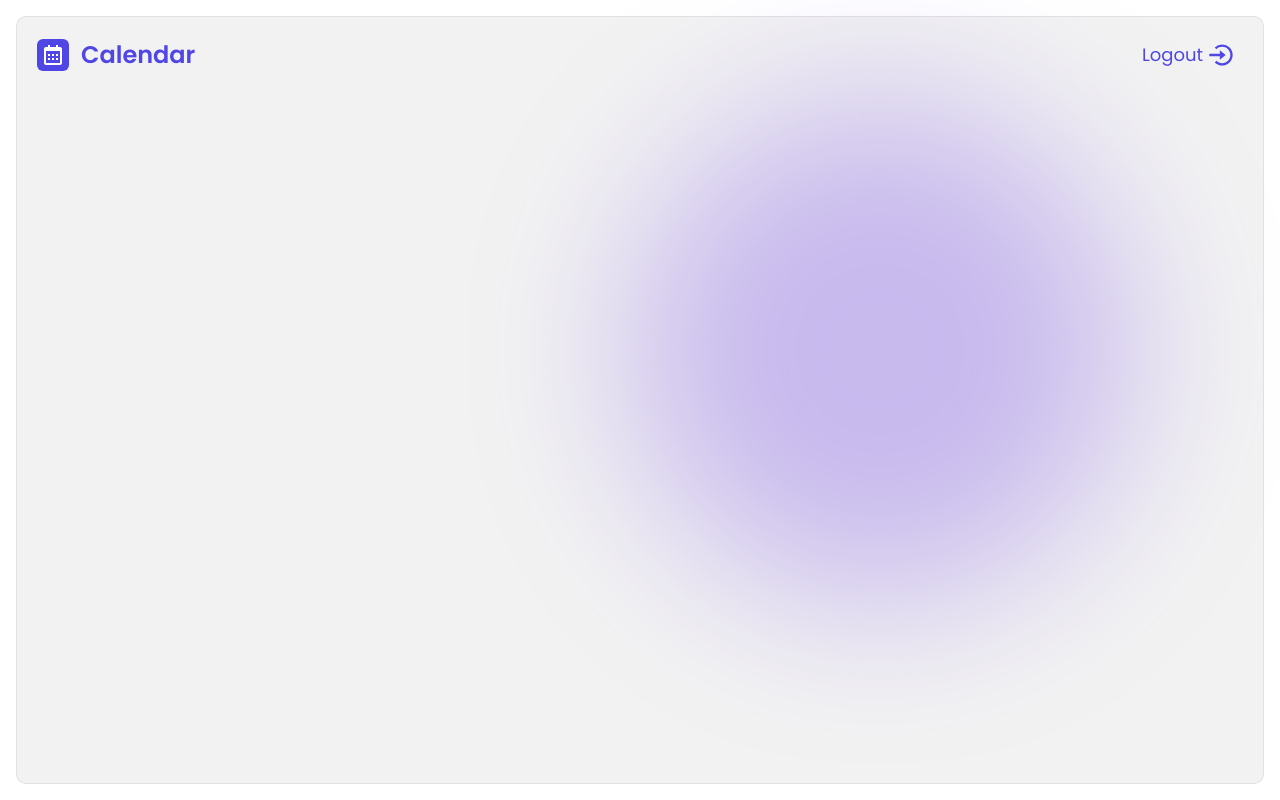
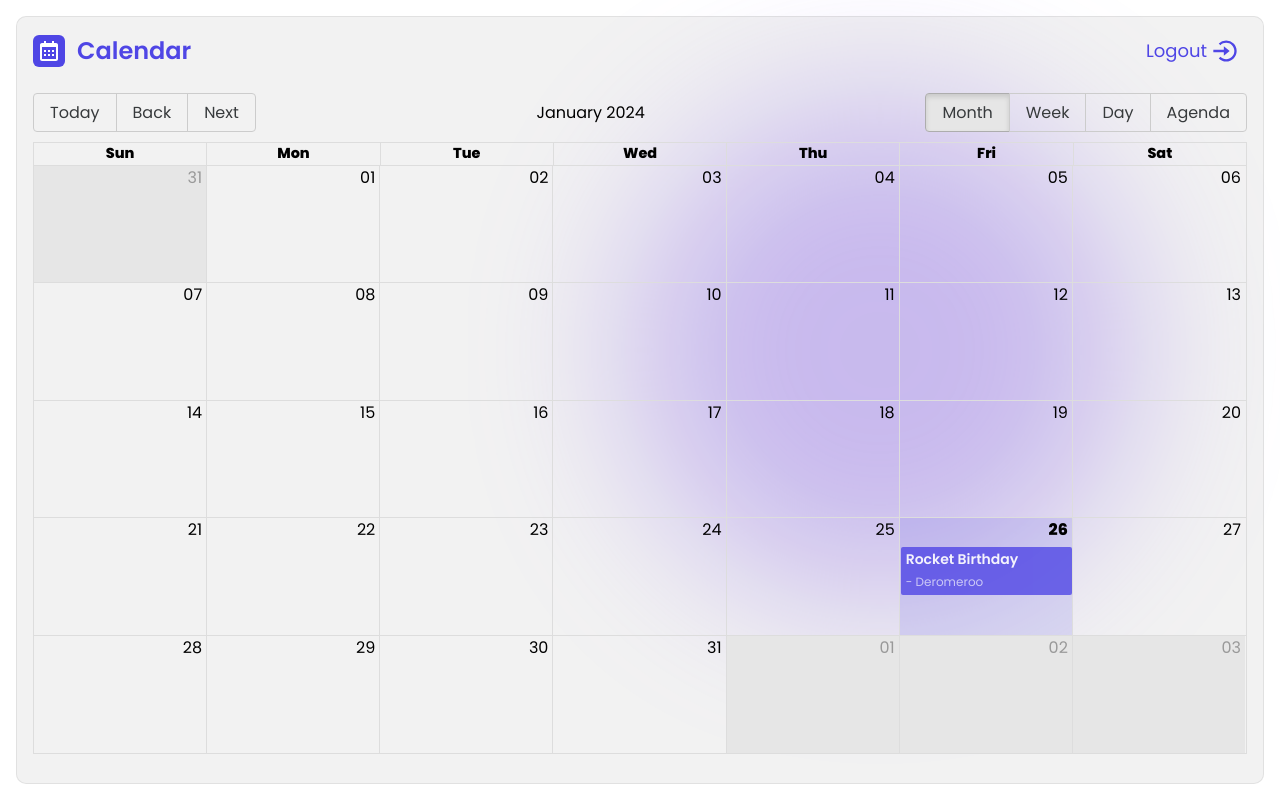
Before and after one commit to deromeroo/calendar, a React (Vite) app: page /auth in a window 1280 px wide. Built offline with nearby package versions, Linux system fonts and the light colour scheme.

Commit message:
:construction: [ADD] Calendar library and  styles

```diff
--- a/package.json
+++ b/package.json
@@ -12,7 +12,9 @@
   "dependencies": {
     "@fontsource/poppins": "^5.0.8",
     "animate.css": "^4.1.1",
+    "date-fns": "^3.3.1",
     "react": "^18.2.0",
+    "react-big-calendar": "^1.8.7",
     "react-dom": "^18.2.0",
     "react-router-dom": "^6.21.3"
   },
--- /dev/null
+++ b/src/calendar/components/CalendarEventBox.jsx
@@ -0,0 +1,16 @@
+import Proptypes from 'prop-types'
+
+export const CalendarEventBox = ({ event }) => {
+  const { title, user } = event
+
+  return (
+    <>
+        <p className=" text-xs sm:text-sm text-pretty font-semibold">{title}</p>
+        <span className="text-xs opacity-70">- {user.name}</span>
+    </>
+  )
+}
+
+CalendarEventBox.propTypes = {
+  event: Proptypes.object.isRequired
+}
--- a/src/calendar/components/Navbar.jsx
+++ b/src/calendar/components/Navbar.jsx
@@ -2,7 +2,7 @@ import { Link } from 'react-router-dom'
 
 export const Navbar = () => {
   return (
-    <nav className="bg-transparent">
+    <nav className="bg-transparent mb-6">
         <div className="max-w-screen-xl flex flex-wrap items-center justify-between mx-auto">
 
             <Link to="/" className="flex items-center space-x-3 ">
--- /dev/null
+++ b/src/calendar/helpers/calendarLocalizer.js
@@ -0,0 +1,17 @@
+import { dateFnsLocalizer } from 'react-big-calendar'
+
+import { format, parse, startOfWeek, getDay } from 'date-fns'
+
+import enUS from 'date-fns/locale/en-US'
+
+const locales = {
+  'en-US': enUS
+}
+
+export const localizer = dateFnsLocalizer({
+  format,
+  parse,
+  startOfWeek,
+  getDay,
+  locales
+})
--- /dev/null
+++ b/src/calendar/helpers/index.js
@@ -0,0 +1 @@
+export * from './calendarLocalizer'
--- /dev/null
+++ b/src/calendar/hooks/useCalendar.js
@@ -0,0 +1,34 @@
+import { addHours } from 'date-fns'
+
+export const useCalendar = () => {
+  const events = [{
+    title: 'Rocket Birthday',
+    notes: 'We have to buy the cake',
+    start: new Date(),
+    end: addHours(new Date(), 2),
+    bgColor: '#FFF',
+    user: {
+      _id: '001',
+      name: 'Deromeroo'
+    }
+  }]
+
+  const onDoubleClick = (e) => {
+    console.log({ doubleClick: e })
+  }
+
+  const onSelect = (e) => {
+    console.log({ select: e })
+  }
+
+  const onViewChanged = (e) => {
+    console.log({ view: e })
+  }
+
+  return {
+    events,
+    onDoubleClick,
+    onSelect,
+    onViewChanged
+  }
+}
--- a/src/calendar/index.js
+++ b/src/calendar/index.js
@@ -1,3 +1,4 @@
 export * from './components/Navbar'
+export * from './components/CalendarEventBox'
 
 export * from './pages/CalendarPage'
--- a/src/calendar/pages/CalendarPage.jsx
+++ b/src/calendar/pages/CalendarPage.jsx
@@ -1,10 +1,49 @@
+import { Calendar } from 'react-big-calendar'
+import 'react-big-calendar/lib/css/react-big-calendar.css'
+
 import 'animate.css'
-import { Navbar } from '../'
+
+import { CalendarEventBox, Navbar } from '../'
+import { localizer } from '../helpers'
+import { useCalendar } from '../hooks/useCalendar'
 
 export const CalendarPage = () => {
+  const { events, onDoubleClick, onSelect, onViewChanged } = useCalendar()
+
+  const eventStyleGetter = (event, start, end, isSelected) => {
+    const style = {
+      backgroundColor: '#4f46e5',
+      borderRadius: '2px',
+      opacity: 0.8,
+      color: 'white',
+      borderColor: '#818cf8'
+    }
+
+    return {
+      style
+    }
+  }
+
   return (
-    <div className="glass p-5 animate__animated animate__fadeIn">
+    <div className="glass p-4 animate__animated animate__fadeIn">
       <Navbar />
+
+      <Calendar
+        localizer={ localizer }
+        events={ events }
+        // defaultView = {}
+        startAccessor="start"
+        endAccessor="end"
+        style={{ height: '90%' }}
+        eventPropGetter={ eventStyleGetter }
+        components={{
+          event: CalendarEventBox
+        }}
+        onDoubleClickEvent={ onDoubleClick }
+        onSelectEvent={ onSelect }
+        onView={ onViewChanged }
+      />
+
     </div>
   )
 }
--- a/src/styles.css
+++ b/src/styles.css
@@ -14,3 +14,20 @@ body {
     border-radius: 10px;
     border: 1px solid rgba(157, 157, 157, 0.2);
 }
+
+.rbc-date-cell {
+    margin-bottom: 5px;
+}
+
+.rbc-day-slot .rbc-events-container {
+    margin-right: 0;
+}
+
+.rbc-today {
+    background-color: #726bea2e !important;
+}
+
+
+div .rbc-header {
+    color: '#6e69ea';
+}
```
Also changed, not shown: 1 other file (tests, documents, lock files or other folders).
